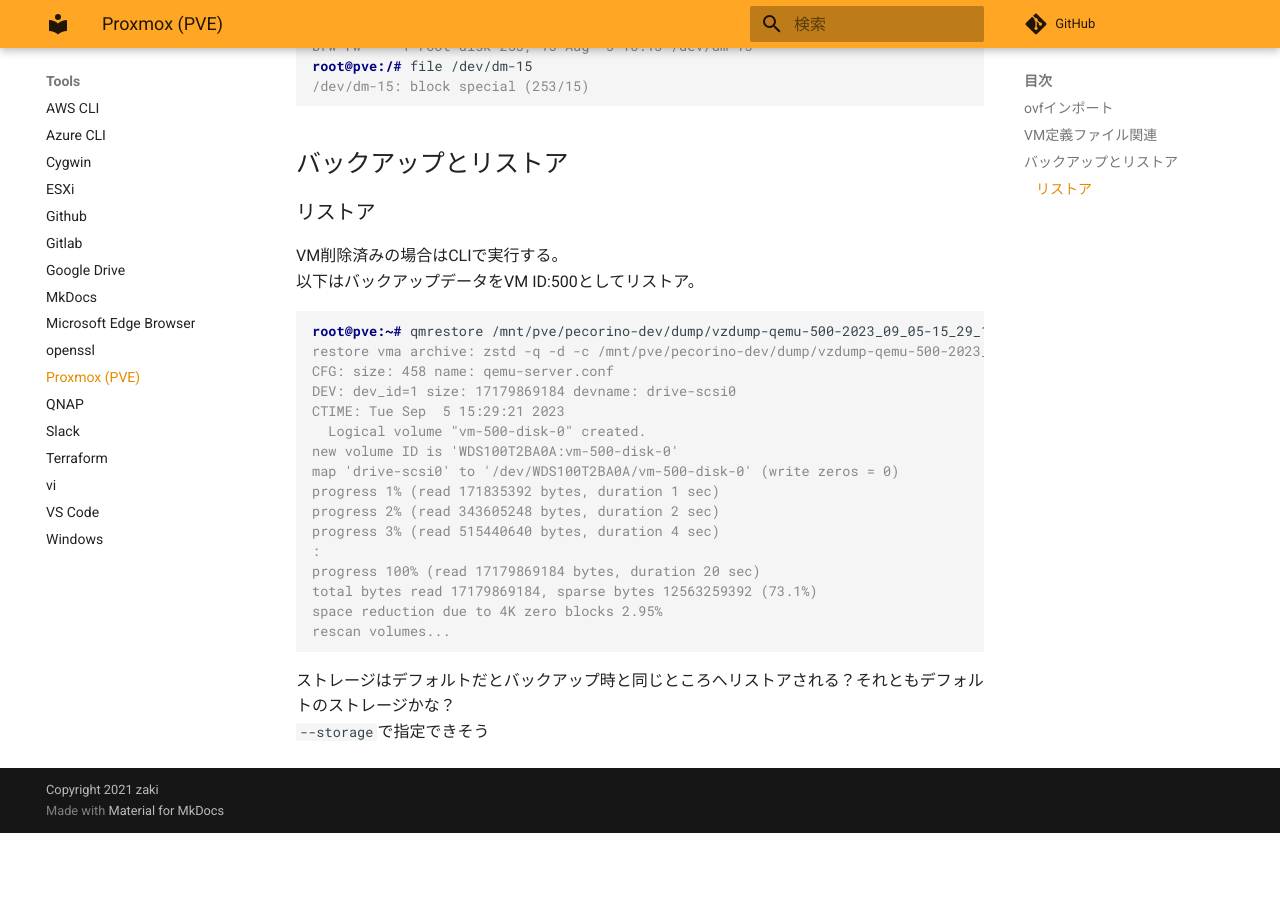
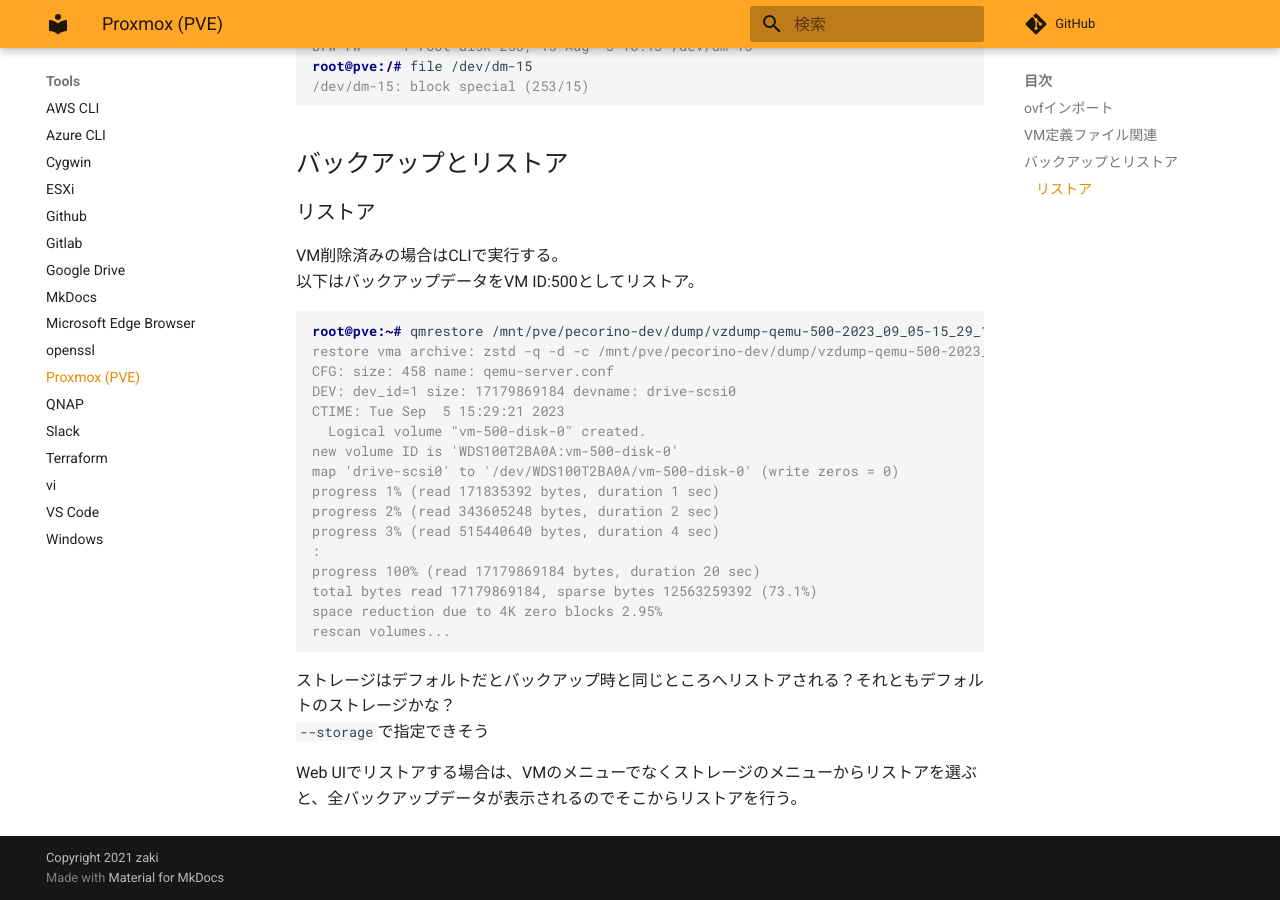
Before and after one commit to zaki-lknr/docs, an MkDocs documentation site: the page built from docs/Tools/proxmox.md, in a window 1280 px wide and 900 px high, scrolled down 1121 px. Built offline with MkDocs 1.6.1 and Material for MkDocs 9.7.7, drawn with Linux system fonts in a browser that asks for light colours; comment, search, counter and statistics services are not loaded; before the commit the page ends 1954 px from its top, so only the background shows below that.

Commit message:
add: tools/proxmox: uiでのリストア

```diff
--- a/docs/Tools/proxmox.md
+++ b/docs/Tools/proxmox.md
@@ -82,3 +82,5 @@ rescan volumes...
 
 ストレージはデフォルトだとバックアップ時と同じところへリストアされる？それともデフォルトのストレージかな？
 `--storage`で指定できそう
+
+Web UIでリストアする場合は、VMのメニューでなくストレージのメニューからリストアを選ぶと、全バックアップデータが表示されるのでそこからリストアを行う。
```
